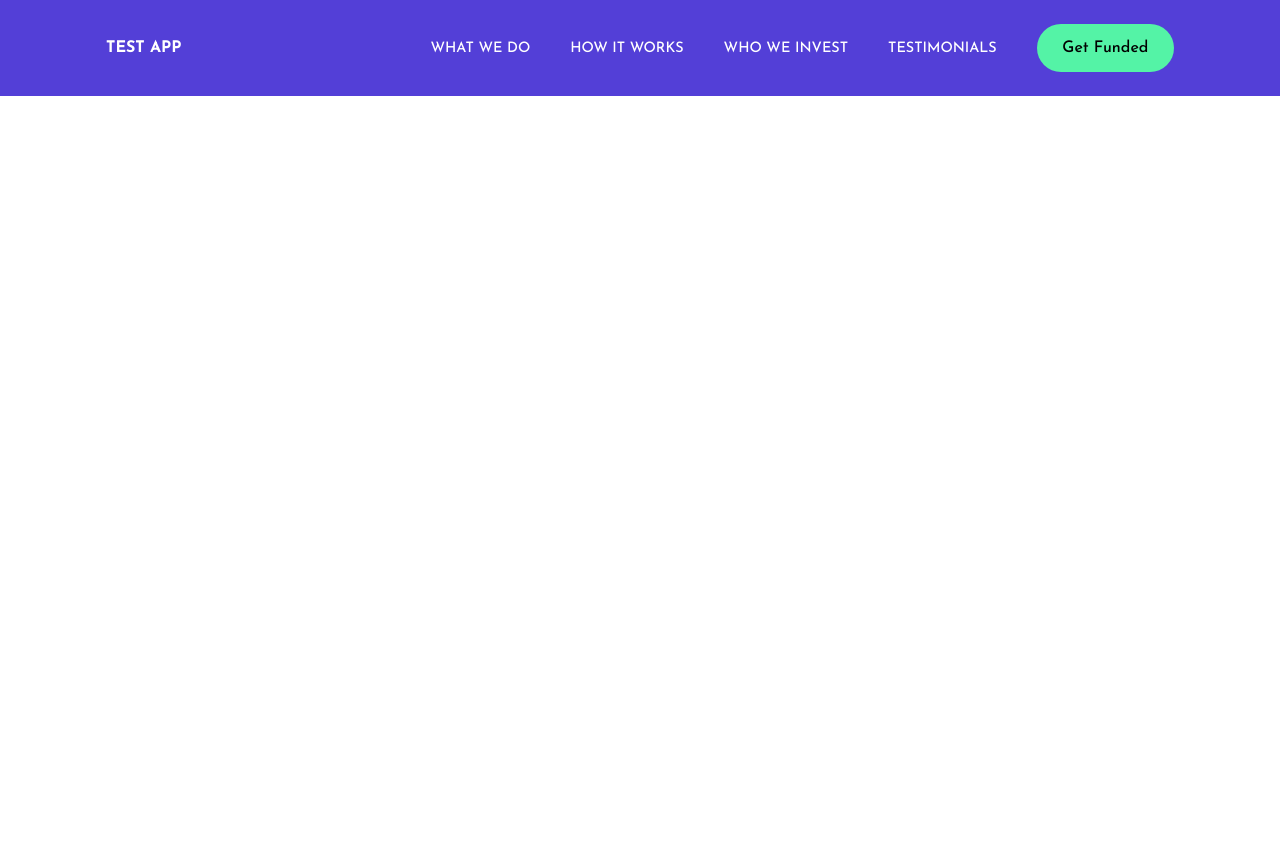
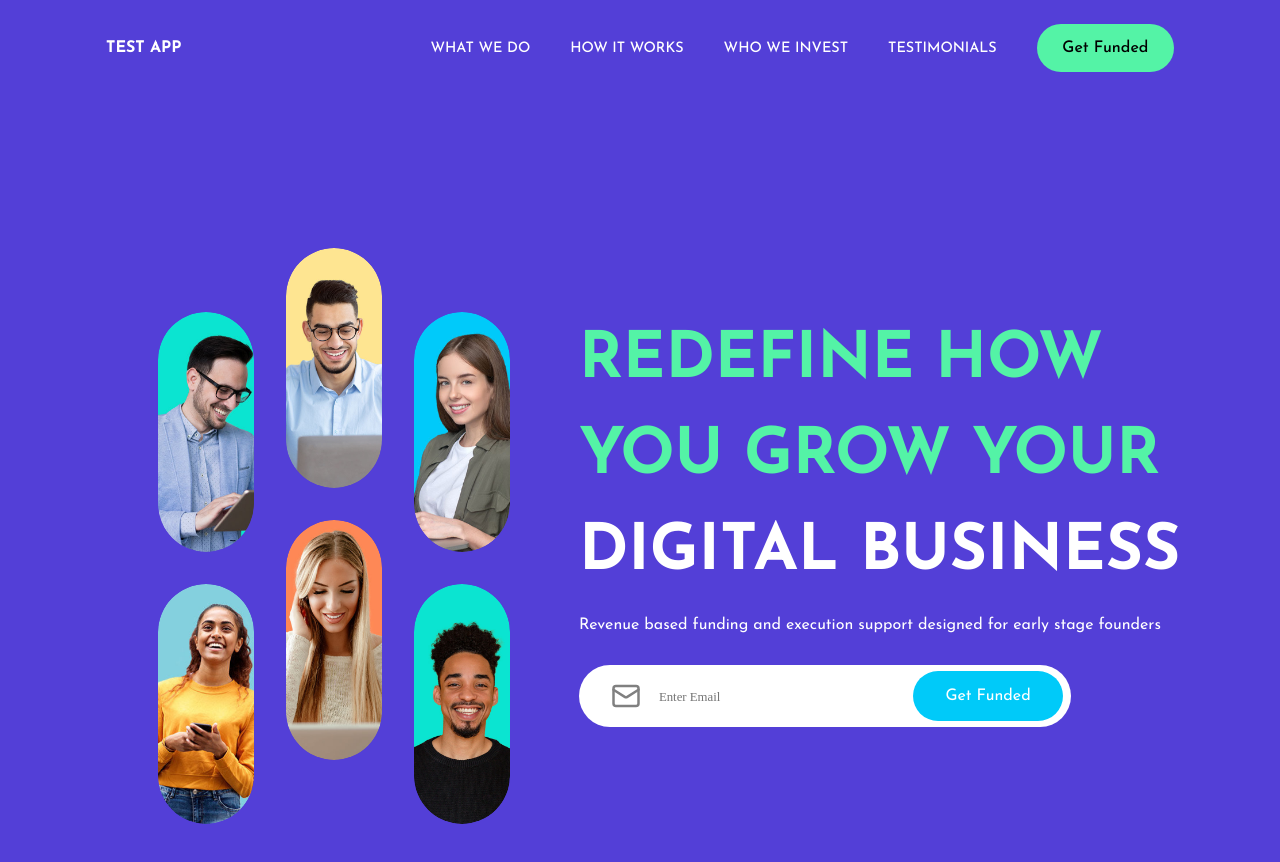
Before and after one commit to dilan-sachintha97/Responsive-web-NextJS, a Next.js app: page / in a window 1280 px wide. Shown: the top 862 px of the page. Before the commit the page ends 800 px from the top, so only its background shows below. Built offline with nearby package versions, Linux system fonts and the light colour scheme.

Commit message:
hero section

```diff
--- a/app/page.js
+++ b/app/page.js
@@ -1,11 +1,13 @@
 import NavBar from '@/src/components/NavBar/NavBar';
 import './page.css'
+import Hero from '@/src/components/Hero/Hero';
 
 export default function Home() {
 
   return (
     <div className='app'>
         <NavBar/>
+        <Hero/>
     </div>
   );
 }
--- /dev/null
+++ b/src/components/Emailbox/EmailBox.css
@@ -0,0 +1,37 @@
+.email-box{
+    background-color: white;
+    padding: 1rem 2rem;
+    border-radius: 999px;
+    display: flex;
+    align-items: center;
+    width: 70%;
+    position: relative;
+    overflow: hidden;
+
+}
+
+.email-box > input{
+    outline: none;
+    border: none;
+    margin-left: 1rem;
+    font-size: 1rem;
+    color: rgb(150, 150, 150);
+    font-family: '__Josefin_Sans_584c1b', '__Josefin_Sans_Fallback_584c1b';
+    flex: 1;
+}
+.email-box > input::placeholder{
+    font-size: 0.8rem;
+}
+.get-funded{
+    position: absolute;
+    right: 0.5rem;
+    height: 80%;
+    background-color: var(--secondary-color);
+    display: flex;
+    align-items: center;
+    justify-content: center;
+    padding: 0rem 2rem;
+    border-radius: 999px;
+    color: white;
+    cursor: pointer;
+}
--- /dev/null
+++ b/src/components/Emailbox/EmailBox.js
@@ -0,0 +1,20 @@
+import './EmailBox.css'
+import {LuMail} from 'react-icons/lu'
+
+const EmailBox = () => {
+  return (
+    <div className='email-box'>
+
+      {/* icon */}
+      <LuMail  size={30} color='grey'/>
+
+      {/* input */}
+      <input type="email" placeholder='Enter Email' />
+
+      {/* get button */}
+      <div className="get-funded">Get Funded</div>
+    </div>
+  )
+}
+
+export default EmailBox
--- /dev/null
+++ b/src/components/Hero/Hero.css
@@ -0,0 +1,92 @@
+.h-wrapper{
+    background-color: var(--primary-color);
+    height: 120vh;
+    overflow: hidden;
+}
+
+.h-wrapper .container{
+    padding-top: 8rem;
+}
+
+.h-container{
+    display: flex;
+    align-items: center;
+    justify-content: space-around;
+    height: 100vh;
+    position: relative;
+    /* border: 1px solid red;  */
+
+}
+/* left side style */
+.h-left{
+    flex: 1;
+
+    display: flex;
+    flex-direction: column;
+    align-items: center;
+    gap: 2rem;
+    padding-top: 5rem;
+    position: relative;
+}
+
+.image-row{
+    display: flex;
+    gap: 2rem;
+
+}
+
+.person-pill{
+    height: 15rem;
+    width: 6rem;
+    border-radius: 999px;
+    overflow: hidden;
+}
+
+.person-pill-bg{
+    height: 100%;
+    width: 100%;
+    border-radius: 999px;
+    overflow: hidden;
+
+    /* border: 1px solid red; */
+}
+
+.person-pill-bg > img{
+    width: 100%;
+    object-fit: cover;
+    scale: 2;
+    margin-top: 4rem;
+}
+
+.image-row >:nth-child(2){
+    transform: translateY(-4rem);
+}
+
+
+/* right side style */
+.h-right{
+    flex: 1.25;
+    display: flex;
+    flex-direction: column;
+    gap: 2rem;
+    box-sizing: border-box;
+}
+
+.h-title{
+    display: flex;
+    flex-direction: column;
+    gap: 2rem;
+    color: var(--third-color);
+    font-size: 4rem;
+    font-weight: 700;
+    text-transform: uppercase;
+}
+
+.h-title >:nth-child(3){
+    color: white;
+}
+
+.h-des{
+    color: white;
+    font-size: 1rem;
+}
--- /dev/null
+++ b/src/components/Hero/Hero.js
@@ -0,0 +1,56 @@
+import { HeroData } from '@/src/utils/data'
+import EmailBox from '../Emailbox/EmailBox'
+import './Hero.css'
+
+const Hero = () => {
+  return (
+    <div className="h-wrapper">
+        <div className="container">
+            <div className="h-container">
+
+                {/* left side */}
+                <div className="h-left">
+                    <div className="image-row">
+                        {HeroData?.slice(0,3).map((person,index)=>(
+                            <div key={index} className='person-pill'>
+                                <div className="person-pill-bg">
+                                    <img src={person.src} alt=" person" />
+                                </div>
+                            </div>
+                        ))}
+
+                    </div>
+
+                    <div className="image-row">
+                        {HeroData?.slice(3,6).map((person,index)=>(
+                            <div key={index} className='person-pill'>
+                                <div className="person-pill-bg">
+                                    <img src={person.src} alt=" person" />
+                                </div>
+                            </div>
+                        ))}
+                    </div>
+                </div>
+
+                {/* right side */}
+                <div className="h-right">
+                    <div className="h-title">
+                        <span>Redefine How</span>
+                        <span>You Grow your</span>
+                        <span>Digital Business</span>
+                    </div>
+
+                    <div className="h-des">
+                        Revenue based funding and execution support designed for early stage founders
+                    </div>
+
+                    <EmailBox/>
+                </div>
+
+            </div>
+        </div>
+    </div>
+  )
+}
+
+export default Hero
```
